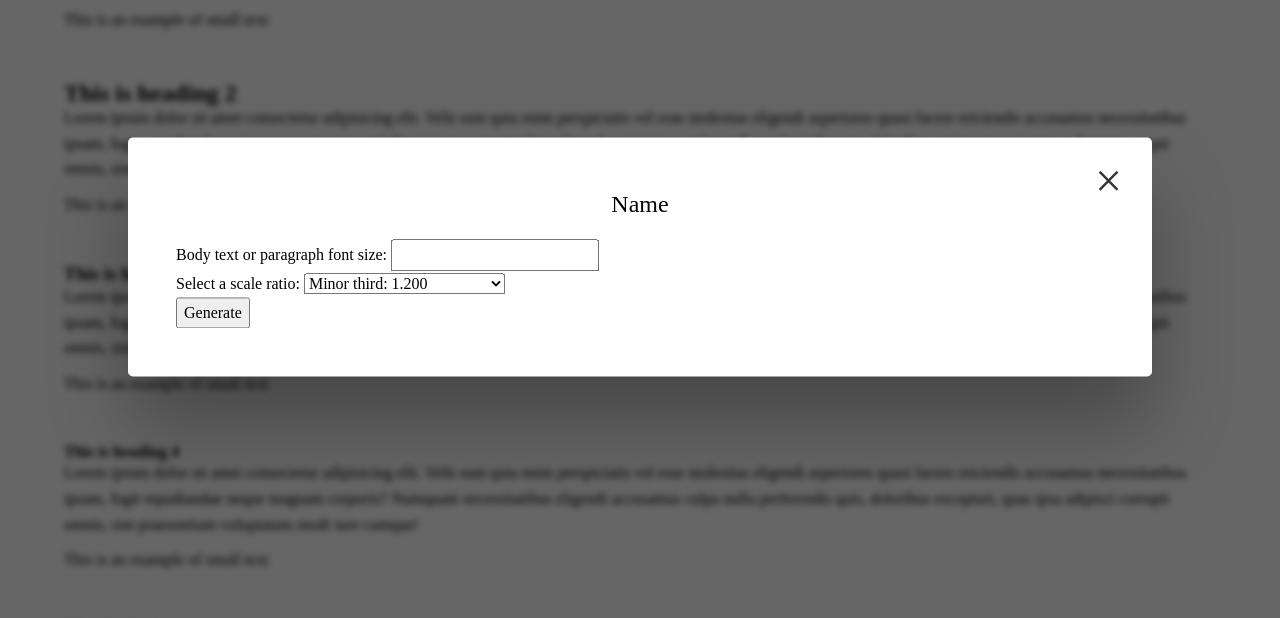
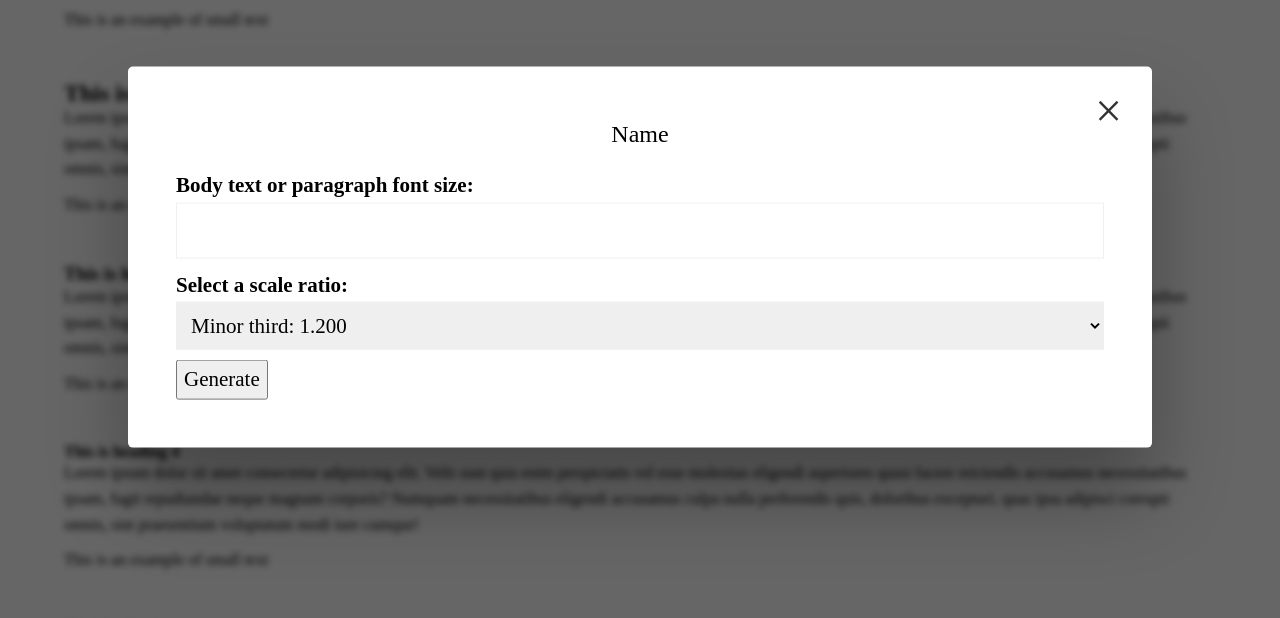
Before and after one commit to itsmacr8/Phreyah, a website built with Vite: page index.html in a window 1280 px wide. Both pictures are taken after a click on the button "Settings". Shown: the part 143-761 px from the top of the page. Built offline with nearby package versions, Linux system fonts and the light colour scheme.

Commit message:
Add styles for form elements.

```diff
--- a/index.html
+++ b/index.html
@@ -16,7 +16,7 @@
       <div class="modal__content modal--hidden">
         <button class="modal__close">&times;</button>
         <div class="modal__title text-center">Name</div>
-        <form class="modal__body font-scale-form">
+        <form class="modal__body font-scale-form form">
           <div class="form__group">
             <label for="base-font-size">Body text or paragraph font size:</label>
             <input type="text" id="base-font-size" name="base-font-size">
--- a/src/sass/abstracts/_variables.scss
+++ b/src/sass/abstracts/_variables.scss
@@ -0,0 +1,16 @@
+// 400 is the base color. After that it depends on the lightness of hsl.
+:root {
+    --primary-400: hsl(259, 73%, 40%);
+    --primary-500: hsl(260, 73%, 48%);
+
+    --white: hsl(0, 0%, 100%);
+    --grey-300: hsl(0, 0%, 96%);
+    --grey-400: hsl(0, 0%, 94%);
+    --black: hsl(0, 0%, 0%);
+
+    --space-1: 0.3125rem;
+    --space-2: 0.625rem;
+
+    --padding: 0.5em 1em;
+    --hundred: 100%;
+}
--- /dev/null
+++ b/src/sass/components/_form.scss
@@ -0,0 +1,26 @@
+.form {
+  font-size: clamp(1rem, 3vw, 1.3125rem);
+  &__group {
+      margin-bottom: var(--space-2);
+  }
+}
+
+label {
+  display: block;
+  font-weight: bold;
+}
+
+select,
+input,
+textarea {
+  display: block;
+  width: var(--hundred);
+  padding: var(--space-2);
+  border: 1px solid var(--grey-400);
+}
+
+input:focus,
+textarea:focus {
+  outline: none;
+  border-color: var(--primary-500);
+}
--- a/src/sass/main.scss
+++ b/src/sass/main.scss
@@ -5,3 +5,4 @@
 @import './base/utilities';
 @import './base/animations';
 @import './components/modal';
+@import './components/form';
```
